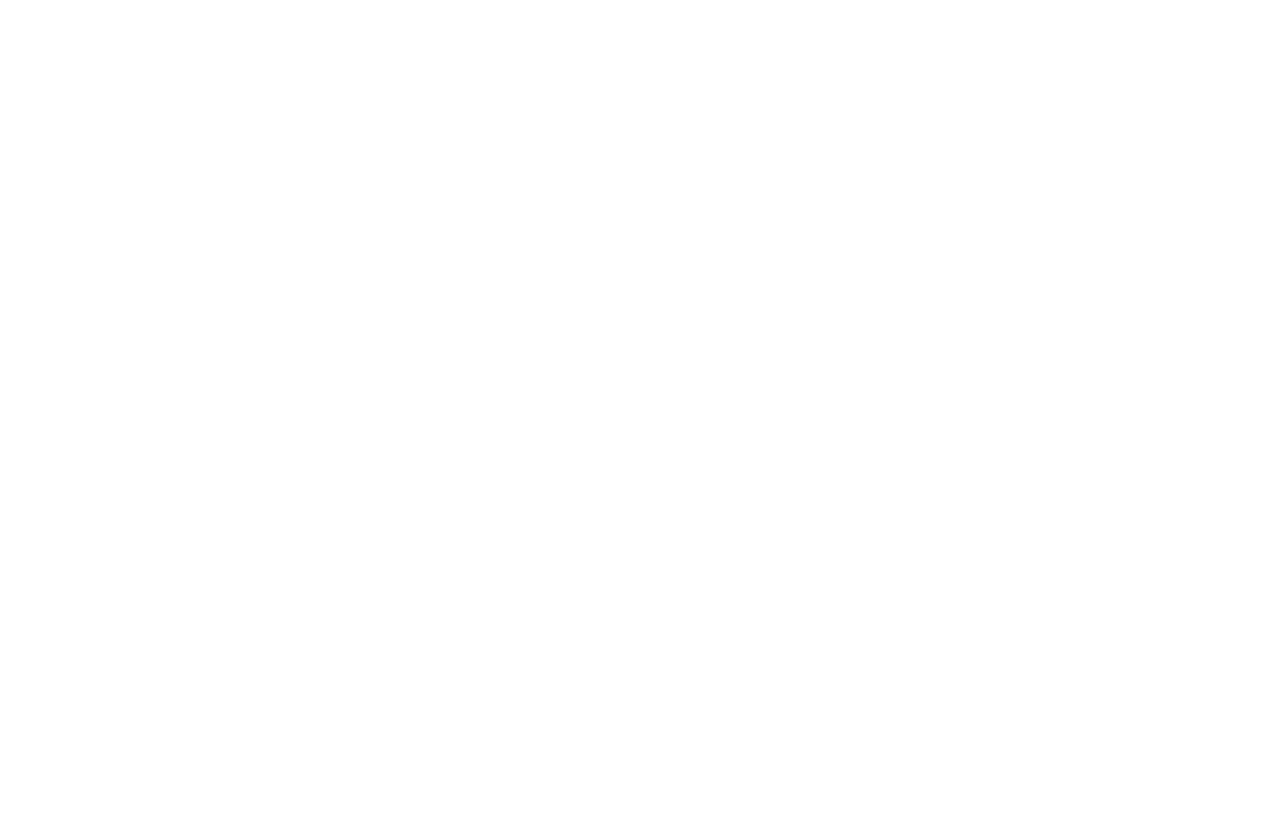
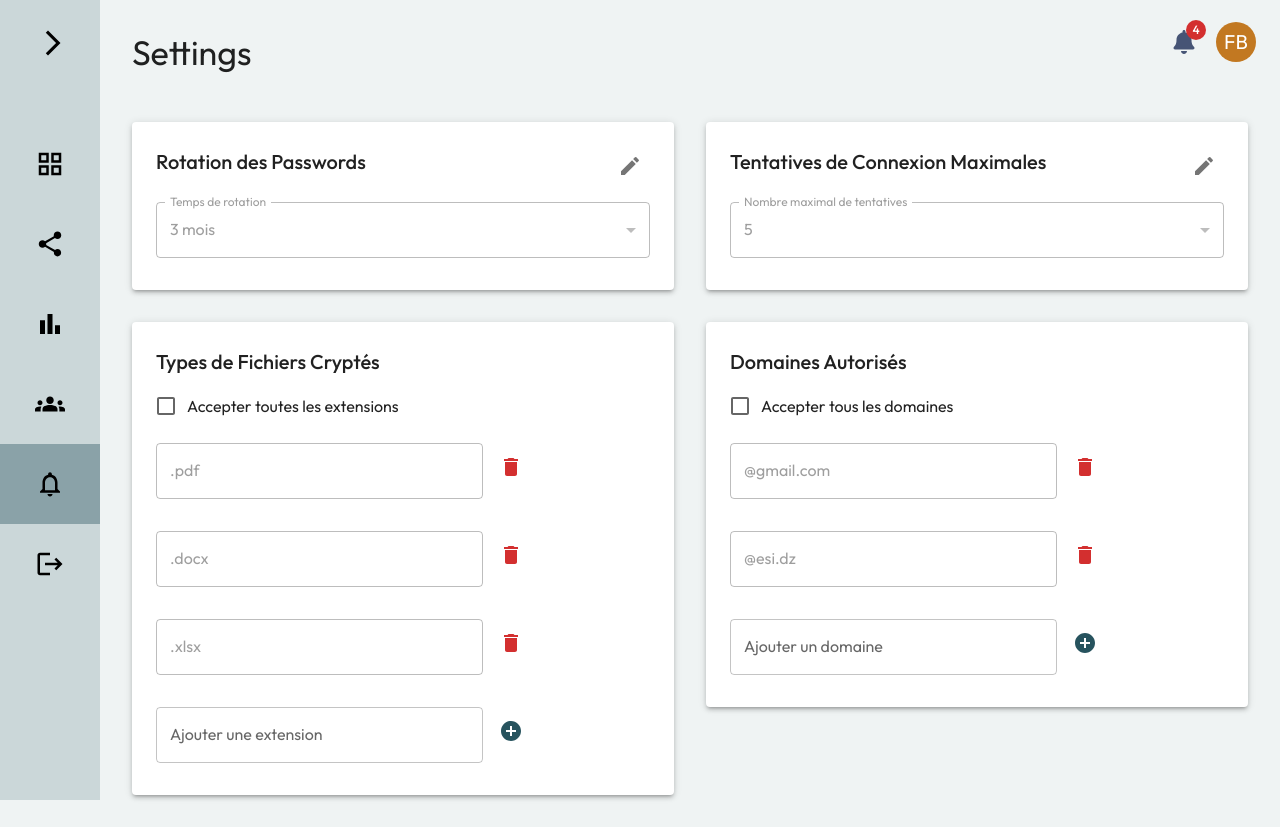
Before and after one commit to fawziben/PxCrypt_Admin, a React (Create React App) app: page /dashboard/settings in a window 1280 px wide. Before the commit this address had no page. Before the commit the page ends 800 px from the top, so only its background shows below. Built offline with nearby package versions, Linux system fonts and the light colour scheme.

Commit message:
add the settings page

```diff
--- a/src/App.js
+++ b/src/App.js
@@ -12,6 +12,7 @@
 import { ThemeProvider, createTheme } from "@mui/material/styles";
 import { NotificationsPage } from "./Components/NotificationsPage";
 import StatisticsPage from "./Components/StatisticsPage";
+import SettingsPage from "./Pages/SettingPage";
 
 const customTheme = createTheme({
   palette: {
@@ -40,6 +41,7 @@
 
             <Route path="analytics" element={<UserGroups></UserGroups>} />
             <Route path="groups" element={<StatisticsPage></StatisticsPage>} />
+            <Route path="settings" element={<SettingsPage></SettingsPage>} />
           </Route>
         </Routes>
       </BrowserRouter>
--- a/src/Components/StatisticsPage.js
+++ b/src/Components/StatisticsPage.js
@@ -35,13 +35,13 @@
 import { convertSize } from "../utils";
 
 // Static data for file extensions
-const fileExtensionsData = [
-  { extension: ".pdf", count: 20 },
-  { extension: ".docx", count: 15 },
-  { extension: ".xlsx", count: 10 },
-  { extension: ".jpg", count: 25 },
-  { extension: ".png", count: 30 },
-];
+// const fileExtensionsData = [
+//   { extension: ".pdf", count: 20 },
+//   { extension: ".docx", count: 15 },
+//   { extension: ".xlsx", count: 10 },
+//   { extension: ".jpg", count: 25 },
+//   { extension: ".png", count: 30 },
+// ];
 
 const colors = [teal[500], grey[400]];
 
@@ -62,6 +62,7 @@
   const [userStorageData, setUserStorageData] = useState([]);
   const [open, setOpen] = useState(false);
   const [serverStats, setServerStats] = useState(null);
+  const [fileExtensionsData, setFileExtensionsData] = useState([]);
 
   const handleClickOpen = () => {
     setOpen(true);
@@ -107,6 +108,25 @@
     }
   }
 
+  async function getFileExtensions() {
+    try {
+      let accessToken = sessionStorage.getItem("token");
+
+      const response = await axiosInstance.get(`stats/file_extensions`, {
+        headers: {
+          Authorization: `Bearer ${accessToken}`,
+        },
+      });
+
+      if (response.status === 200) {
+        alert(response.data[1].extension);
+        setFileExtensionsData(response.data);
+      }
+    } catch (e) {
+      alert(e);
+    }
+  }
+
   // Format data for bar chart (in bytes)
   const formatBarChartData = (data) => {
     return data.map((item) => ({
@@ -141,6 +161,7 @@
   useEffect(() => {
     getServerStats();
     getUsersStorage();
+    getFileExtensions();
   }, []);
 
   const pieData = serverStats
--- a/src/Pages/Layout.js
+++ b/src/Pages/Layout.js
@@ -105,7 +105,7 @@
           sx={{ color: "#000000", ...classes.drawerIcons }}
         />
       ),
-      path: "/add",
+      path: "/dashboard/settings",
     },
     // {
     //   text: "Log Out",
--- /dev/null
+++ b/src/Pages/SettingPage.js
@@ -0,0 +1,276 @@
+import React, { useState } from "react";
+import {
+  Box,
+  Typography,
+  TextField,
+  Grid,
+  Paper,
+  IconButton,
+  Checkbox,
+  FormControlLabel,
+} from "@mui/material";
+import AddCircleIcon from "@mui/icons-material/AddCircle";
+import DeleteIcon from "@mui/icons-material/Delete";
+import EditIcon from "@mui/icons-material/Edit";
+import SaveIcon from "@mui/icons-material/Save";
+
+const SettingsPage = () => {
+  const [fileExtensions, setFileExtensions] = useState([
+    ".pdf",
+    ".docx",
+    ".xlsx",
+  ]);
+  const [newExtension, setNewExtension] = useState("");
+  const [isEditingRotation, setIsEditingRotation] = useState(false);
+  const [isEditingLoginAttempts, setIsEditingLoginAttempts] = useState(false);
+  const [passwordRotation, setPasswordRotation] = useState("3 mois");
+  const [maxLoginAttempts, setMaxLoginAttempts] = useState("5");
+  const [acceptAllExtensions, setAcceptAllExtensions] = useState(false);
+
+  const [allowedDomains, setAllowedDomains] = useState([
+    "@gmail.com",
+    "@esi.dz",
+  ]);
+  const [newDomain, setNewDomain] = useState("");
+  const [acceptAllDomains, setAcceptAllDomains] = useState(false);
+
+  const handleAddExtension = () => {
+    if (newExtension && !fileExtensions.includes(newExtension)) {
+      setFileExtensions([...fileExtensions, newExtension]);
+      setNewExtension("");
+    }
+  };
+
+  const handleDeleteExtension = (index) => {
+    const updatedExtensions = [...fileExtensions];
+    updatedExtensions.splice(index, 1);
+    setFileExtensions(updatedExtensions);
+  };
+
+  const handleAddDomain = () => {
+    if (newDomain && !allowedDomains.includes(newDomain)) {
+      setAllowedDomains([...allowedDomains, newDomain]);
+      setNewDomain("");
+    }
+  };
+
+  const handleDeleteDomain = (index) => {
+    const updatedDomains = [...allowedDomains];
+    updatedDomains.splice(index, 1);
+    setAllowedDomains(updatedDomains);
+  };
+
+  const handleEditRotationClick = () => {
+    setIsEditingRotation(!isEditingRotation);
+  };
+
+  const handleSaveRotationClick = () => {
+    setIsEditingRotation(false);
+  };
+
+  const handleEditLoginAttemptsClick = () => {
+    setIsEditingLoginAttempts(!isEditingLoginAttempts);
+  };
+
+  const handleSaveLoginAttemptsClick = () => {
+    setIsEditingLoginAttempts(false);
+  };
+
+  return (
+    <Box sx={{ p: 4 }}>
+      <Typography variant="h4" gutterBottom>
+        Settings
+      </Typography>
+
+      <Grid container spacing={4} sx={{ mt: 2 }}>
+        {/* Rotation des Passwords */}
+        <Grid item xs={12} md={6}>
+          <Paper elevation={3} sx={{ p: 3 }}>
+            <Grid container alignItems="center" justifyContent="space-between">
+              <Typography variant="h6" gutterBottom>
+                Rotation des Passwords
+              </Typography>
+              <IconButton
+                onClick={
+                  isEditingRotation
+                    ? handleSaveRotationClick
+                    : handleEditRotationClick
+                }
+              >
+                {isEditingRotation ? <SaveIcon /> : <EditIcon />}
+              </IconButton>
+            </Grid>
+            <TextField
+              fullWidth
+              select
+              label="Temps de rotation"
+              value={passwordRotation}
+              onChange={(e) => setPasswordRotation(e.target.value)}
+              SelectProps={{ native: true }}
+              variant="outlined"
+              margin="normal"
+              disabled={!isEditingRotation}
+            >
+              <option value="3 mois">3 mois</option>
+              <option value="6 mois">6 mois</option>
+              <option value="9 mois">9 mois</option>
+            </TextField>
+          </Paper>
+        </Grid>
+
+        {/* Tentatives de Connexion Maximales */}
+        <Grid item xs={12} md={6}>
+          <Paper elevation={3} sx={{ p: 3 }}>
+            <Grid container alignItems="center" justifyContent="space-between">
+              <Typography variant="h6" gutterBottom>
+                Tentatives de Connexion Maximales
+              </Typography>
+              <IconButton
+                onClick={
+                  isEditingLoginAttempts
+                    ? handleSaveLoginAttemptsClick
+                    : handleEditLoginAttemptsClick
+                }
+              >
+                {isEditingLoginAttempts ? <SaveIcon /> : <EditIcon />}
+              </IconButton>
+            </Grid>
+            <TextField
+              fullWidth
+              select
+              label="Nombre maximal de tentatives"
+              value={maxLoginAttempts}
+              onChange={(e) => setMaxLoginAttempts(e.target.value)}
+              SelectProps={{ native: true }}
+              variant="outlined"
+              margin="normal"
+              disabled={!isEditingLoginAttempts}
+            >
+              <option value="5">5</option>
+              <option value="10">10</option>
+              <option value="none">None</option>
+            </TextField>
+          </Paper>
+        </Grid>
+
+        {/* Types de Fichiers Cryptés */}
+        <Grid item xs={12} md={6}>
+          <Paper elevation={3} sx={{ p: 3 }}>
+            <Typography variant="h6" gutterBottom>
+              Types de Fichiers Cryptés
+            </Typography>
+            <FormControlLabel
+              control={
+                <Checkbox
+                  checked={acceptAllExtensions}
+                  onChange={(e) => setAcceptAllExtensions(e.target.checked)}
+                />
+              }
+              label="Accepter toutes les extensions"
+            />
+            {!acceptAllExtensions && (
+              <Grid container spacing={1} alignItems="center">
+                {fileExtensions.map((ext, index) => (
+                  <React.Fragment key={index}>
+                    <Grid item xs={8}>
+                      <TextField
+                        fullWidth
+                        value={ext}
+                        disabled
+                        variant="outlined"
+                        margin="normal"
+                      />
+                    </Grid>
+                    <Grid item xs={4}>
+                      <IconButton
+                        color="error"
+                        onClick={() => handleDeleteExtension(index)}
+                      >
+                        <DeleteIcon />
+                      </IconButton>
+                    </Grid>
+                  </React.Fragment>
+                ))}
+                <Grid item xs={8}>
+                  <TextField
+                    fullWidth
+                    label="Ajouter une extension"
+                    value={newExtension}
+                    onChange={(e) => setNewExtension(e.target.value)}
+                    variant="outlined"
+                    margin="normal"
+                  />
+                </Grid>
+                <Grid item xs={4}>
+                  <IconButton color="primary" onClick={handleAddExtension}>
+                    <AddCircleIcon />
+                  </IconButton>
+                </Grid>
+              </Grid>
+            )}
+          </Paper>
+        </Grid>
+
+        {/* Domaines Autorisés */}
+        <Grid item xs={12} md={6}>
+          <Paper elevation={3} sx={{ p: 3 }}>
+            <Typography variant="h6" gutterBottom>
+              Domaines Autorisés
+            </Typography>
+            <FormControlLabel
+              control={
+                <Checkbox
+                  checked={acceptAllDomains}
+                  onChange={(e) => setAcceptAllDomains(e.target.checked)}
+                />
+              }
+              label="Accepter tous les domaines"
+            />
+            {!acceptAllDomains && (
+              <Grid container spacing={1} alignItems="center">
+                {allowedDomains.map((domain, index) => (
+                  <React.Fragment key={index}>
+                    <Grid item xs={8}>
+                      <TextField
+                        fullWidth
+                        value={domain}
+                        disabled
+                        variant="outlined"
+                        margin="normal"
+                      />
+                    </Grid>
+                    <Grid item xs={4}>
+                      <IconButton
+                        color="error"
+                        onClick={() => handleDeleteDomain(index)}
+                      >
+                        <DeleteIcon />
+                      </IconButton>
+                    </Grid>
+                  </React.Fragment>
+                ))}
+                <Grid item xs={8}>
+                  <TextField
+                    fullWidth
+                    label="Ajouter un domaine"
+                    value={newDomain}
+                    onChange={(e) => setNewDomain(e.target.value)}
+                    variant="outlined"
+                    margin="normal"
+                  />
+                </Grid>
+                <Grid item xs={4}>
+                  <IconButton color="primary" onClick={handleAddDomain}>
+                    <AddCircleIcon />
+                  </IconButton>
+                </Grid>
+              </Grid>
+            )}
+          </Paper>
+        </Grid>
+      </Grid>
+    </Box>
+  );
+};
+
+export default SettingsPage;
```
